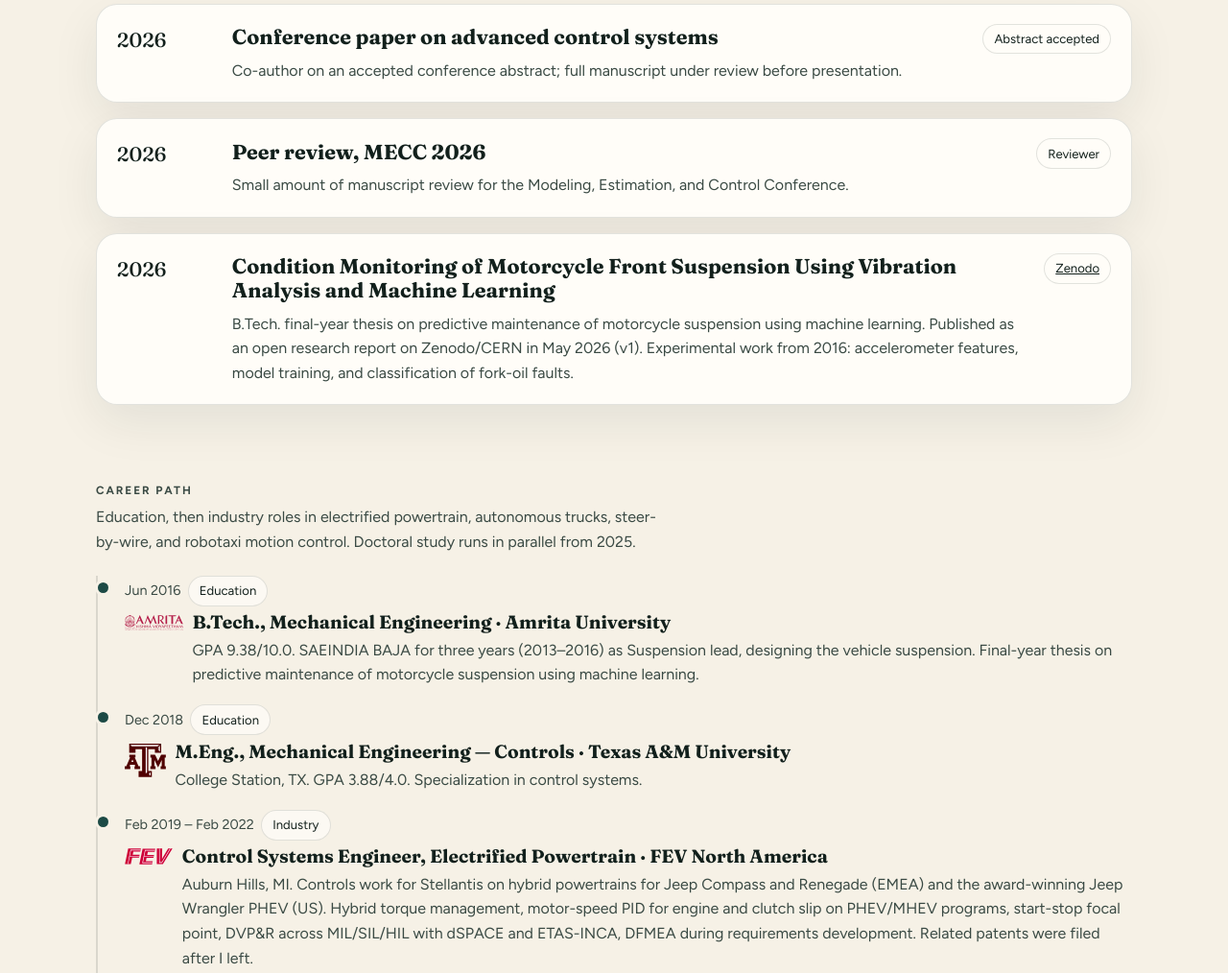
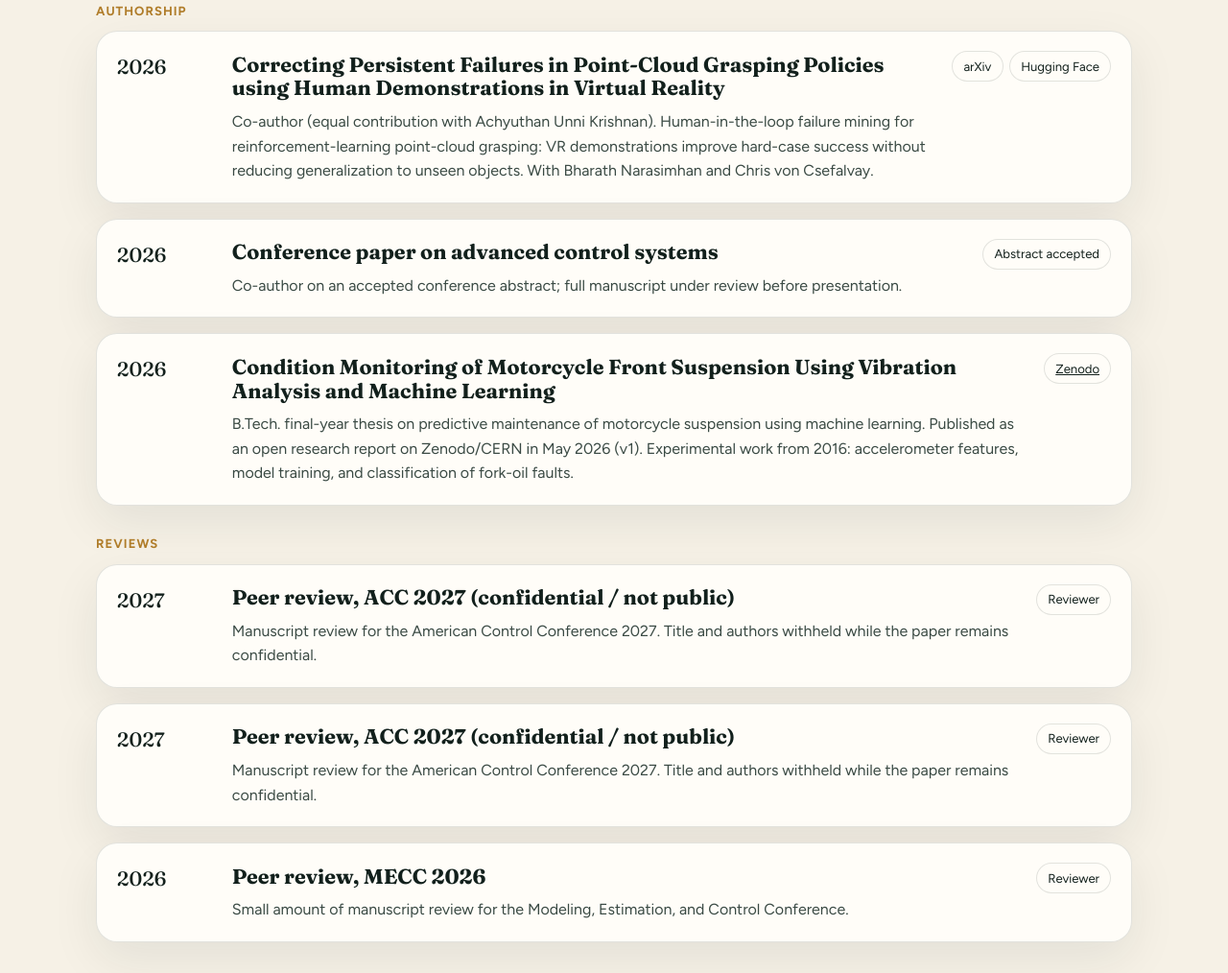
Before and after one commit to karreng0318/karreng0318.github.io, a plain HTML site: page index.html in a window 1280 px wide. Shown: the part 3633-4647 px from the top of the page at 96% size. Drawn offline with Linux system fonts and the light colour scheme.

Commit message:
Split Writing into Authorship and Reviews; add grasping paper and ACC 2027 slots.
Add the VR point-cloud grasping co-authored paper with arXiv and Hugging Face links under Authorship, keep existing authorship items there, and move peer-review entries under Reviews with two confidential ACC 2027 placeholders pending titles.

```diff
--- a/css/styles.css
+++ b/css/styles.css
@@ -504,11 +504,37 @@ h1 {
   grid-template-columns: 1fr;
 }
 
+.pub-group + .pub-group {
+  margin-top: 2rem;
+}
+
+.pub-group-title {
+  margin: 0 0 0.85rem;
+  font-family: var(--sans);
+  font-size: 0.82rem;
+  letter-spacing: 0.08em;
+  text-transform: uppercase;
+  color: var(--brass);
+  font-weight: 700;
+}
+
 .pub-item {
   display: grid;
   grid-template-columns: 6.5rem 1fr auto;
   gap: 1rem;
   align-items: start;
+}
+
+.pub-links {
+  display: flex;
+  flex-wrap: wrap;
+  gap: 0.4rem;
+  justify-content: flex-end;
+}
+
+.pub-links .tag {
+  text-decoration: none;
+  color: inherit;
 }
 
 .year {
--- a/index.html
+++ b/index.html
@@ -231,7 +231,21 @@
           <h2>Papers and reports.</h2>
         </div>
       </div>
+
+      <div class="pub-group">
+        <h3 class="pub-group-title">Authorship</h3>
         <div class="pub-list">
+          <article class="card pub-item">
+            <div class="year">2026</div>
+            <div>
+              <h3>Correcting Persistent Failures in Point-Cloud Grasping Policies using Human Demonstrations in Virtual Reality</h3>
+              <p>Co-author (equal contribution with Achyuthan Unni Krishnan). Human-in-the-loop failure mining for reinforcement-learning point-cloud grasping: VR demonstrations improve hard-case success without reducing generalization to unseen objects. With Bharath Narasimhan and Chris von Csefalvay.</p>
+            </div>
+            <div class="pub-links">
+              <a class="tag" href="https://arxiv.org/abs/2611.18919" rel="noopener">arXiv</a>
+              <a class="tag" href="https://huggingface.co/papers/2611.18919" rel="noopener">Hugging Face</a>
+            </div>
+          </article>
           <article class="card pub-item">
             <div class="year">2026</div>
             <div>
@@ -243,19 +257,42 @@
           <article class="card pub-item">
             <div class="year">2026</div>
             <div>
-            <h3>Peer review, MECC 2026</h3>
-            <p>Small amount of manuscript review for the Modeling, Estimation, and Control Conference.</p>
+              <h3>Condition Monitoring of Motorcycle Front Suspension Using Vibration Analysis and Machine Learning</h3>
+              <p>B.Tech. final-year thesis on predictive maintenance of motorcycle suspension using machine learning. Published as an open research report on Zenodo/CERN in May 2026 (v1). Experimental work from 2016: accelerometer features, model training, and classification of fork-oil faults.</p>
+            </div>
+            <a class="tag" href="https://doi.org/10.5281/zenodo.20103448" rel="noopener">Zenodo</a>
+          </article>
+        </div>
+      </div>
+
+      <div class="pub-group">
+        <h3 class="pub-group-title">Reviews</h3>
+        <div class="pub-list">
+          <article class="card pub-item">
+            <div class="year">2027</div>
+            <div>
+              <h3>Peer review, ACC 2027 (confidential / not public)</h3>
+              <p>Manuscript review for the American Control Conference 2027. Title and authors withheld while the paper remains confidential.</p>
+            </div>
+            <span class="tag">Reviewer</span>
+          </article>
+          <article class="card pub-item">
+            <div class="year">2027</div>
+            <div>
+              <h3>Peer review, ACC 2027 (confidential / not public)</h3>
+              <p>Manuscript review for the American Control Conference 2027. Title and authors withheld while the paper remains confidential.</p>
             </div>
             <span class="tag">Reviewer</span>
           </article>
           <article class="card pub-item">
             <div class="year">2026</div>
             <div>
-            <h3>Condition Monitoring of Motorcycle Front Suspension Using Vibration Analysis and Machine Learning</h3>
-            <p>B.Tech. final-year thesis on predictive maintenance of motorcycle suspension using machine learning. Published as an open research report on Zenodo/CERN in May 2026 (v1). Experimental work from 2016: accelerometer features, model training, and classification of fork-oil faults.</p>
+              <h3>Peer review, MECC 2026</h3>
+              <p>Small amount of manuscript review for the Modeling, Estimation, and Control Conference.</p>
             </div>
-          <a class="tag" href="https://doi.org/10.5281/zenodo.20103448" rel="noopener">Zenodo</a>
+            <span class="tag">Reviewer</span>
           </article>
+        </div>
       </div>
     </section>
 
```
Also changed, not shown: embed-host/index.html (+39 -5 lines), embed.html (+39 -5 lines). Lines whose indentation alone changed are shown as unchanged.
